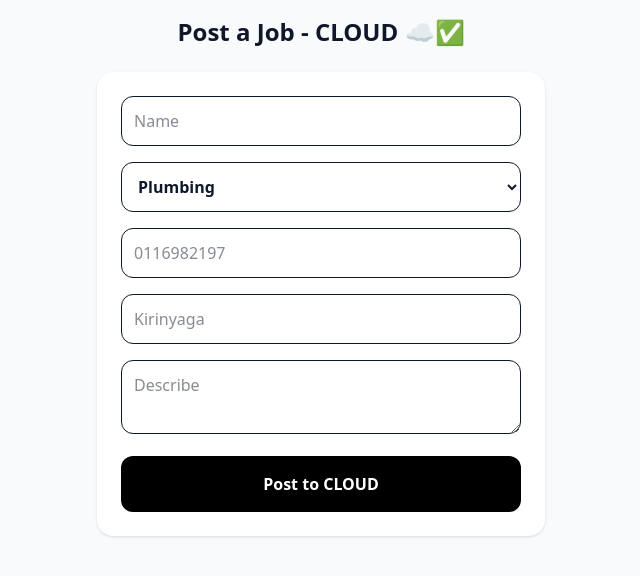
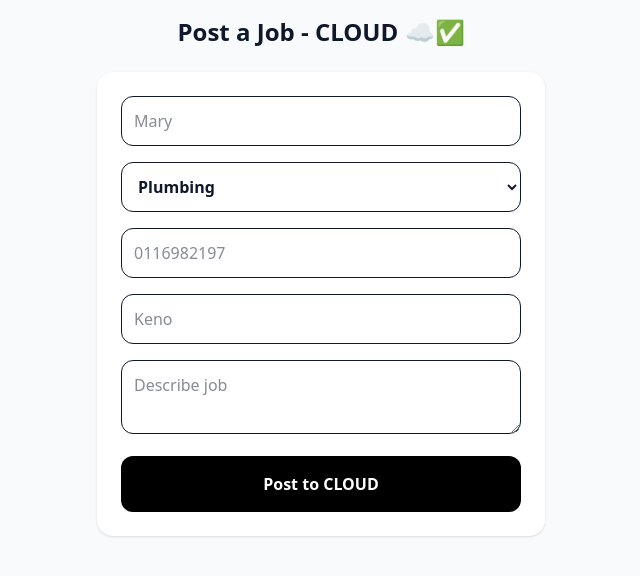
Before and after one commit to njoguemmanuel04-lgtm/taskmate, a Next.js app: page /post in a window 1280 px wide. Shown: the top 576 px of the page, without its empty margins (319-959 px from the left). Built offline with nearby package versions, Linux system fonts and the light colour scheme.

Commit message:
Update page.tsx

```diff
--- a/app/post/page.tsx
+++ b/app/post/page.tsx
@@ -2,41 +2,35 @@
 import { useState } from "react"
 import { createClient } from "@supabase/supabase-js"
 
-// YOUR REAL CLOUD KEYS - FROM SUPABASE DASHBOARD
-const supabaseUrl = "https://YOUR_PROJECT.supabase.co"
-const supabaseKey = "YOUR_ANON_KEY"
+const supabaseUrl = "https://tvgbluiespttqwptpwlj.supabase.co"
+const supabaseKey = "eyJhbGciOiJIUzI1NiIsInR5cCI6IkpXVCJ9.eyJpc3MiOiJzdXBhYmFzZSIsInJlZiI6InR2Z2JsdWllc3B0dHF3cHRwd2xqIiwicm9sZSI6ImFub24iLCJpYXQiOjE3OTAwNzA4MDcsImV4cCI6MjAwNTY0NjgwN30.Pmbgxx45ziJCtjrtt2eEzjDAbiVqzq4lqv0Qjn7iqoc"
 const supabase = createClient(supabaseUrl, supabaseKey)
 
 const jobCats = ["Plumbing","Cleaning","Painting","Electrical","Delivery","Construction - Mjengo","Carpentry - Fundi","Masonry","Welding","Gardening / Shamba","Cooking / Chef","Outside Catering","Baby Sitting / Nanny","House Help / Maid","Laundry","Moving / Movers","Garbage Collection","Car Wash","Mechanic","Barber / Salon","Tutor / Teacher","Security / Watchman","Photography","DJ / Sound","Tent & Chairs","Bodaboda","Errands"]
 
 export default function PostJob(){
-  const [loading,setLoading] = useState(false)
-
-  const handle = async (e:any) => {
+  const [loading,setLoading]=useState(false)
+  const handle = async (e:any)=>{
     e.preventDefault()
     setLoading(true)
-    const f = e.target
-    const { error } = await supabase.from("jobs").insert([{
-      name: f.name.value,
-      category: f.category.value,
-      phone: f.phone.value,
-      location: f.location.value,
-      description: f.desc.value
-    }])
+    const f=e.target
+    const { data, error } = await supabase.from("jobs").insert([{
+      name:f.name.value, category:f.category.value, phone:f.phone.value, location:f.location.value, description:f.desc.value
+    }]).select()
+    console.log({data, error})
     if(error){ alert("CLOUD ERROR: "+error.message); setLoading(false); return }
-    alert("✅ SAVED TO CLOUD SUCCESS!")
+    alert("✅ SAVED TO CLOUD! ID: "+data[0].id)
     window.location.href="/jobs"
   }
-
   return (
     <div className="min-h-screen bg-gray-50 p-4">
       <h1 className="text-2xl font-bold text-center mb-6">Post a Job - CLOUD ☁️✅</h1>
       <form onSubmit={handle} className="bg-white p-6 rounded-2xl shadow max-w-md mx-auto space-y-4">
-        <input name="name" required placeholder="Name" className="w-full p-3 rounded-xl border" />
+        <input name="name" required placeholder="Mary" className="w-full p-3 rounded-xl border" />
         <select name="category" className="w-full p-3 rounded-xl border font-bold">{jobCats.map(c=><option key={c}>{c}</option>)}</select>
         <input name="phone" required placeholder="0116982197" className="w-full p-3 rounded-xl border" />
-        <input name="location" required placeholder="Kirinyaga" className="w-full p-3 rounded-xl border" />
-        <textarea name="desc" placeholder="Describe" className="w-full p-3 rounded-xl border" />
+        <input name="location" required placeholder="Keno" className="w-full p-3 rounded-xl border" />
+        <textarea name="desc" required placeholder="Describe job" className="w-full p-3 rounded-xl border" />
         <button className="w-full bg-black text-white p-4 rounded-xl font-bold">{loading?"Saving to CLOUD...":"Post to CLOUD"}</button>
       </form>
     </div>
```
